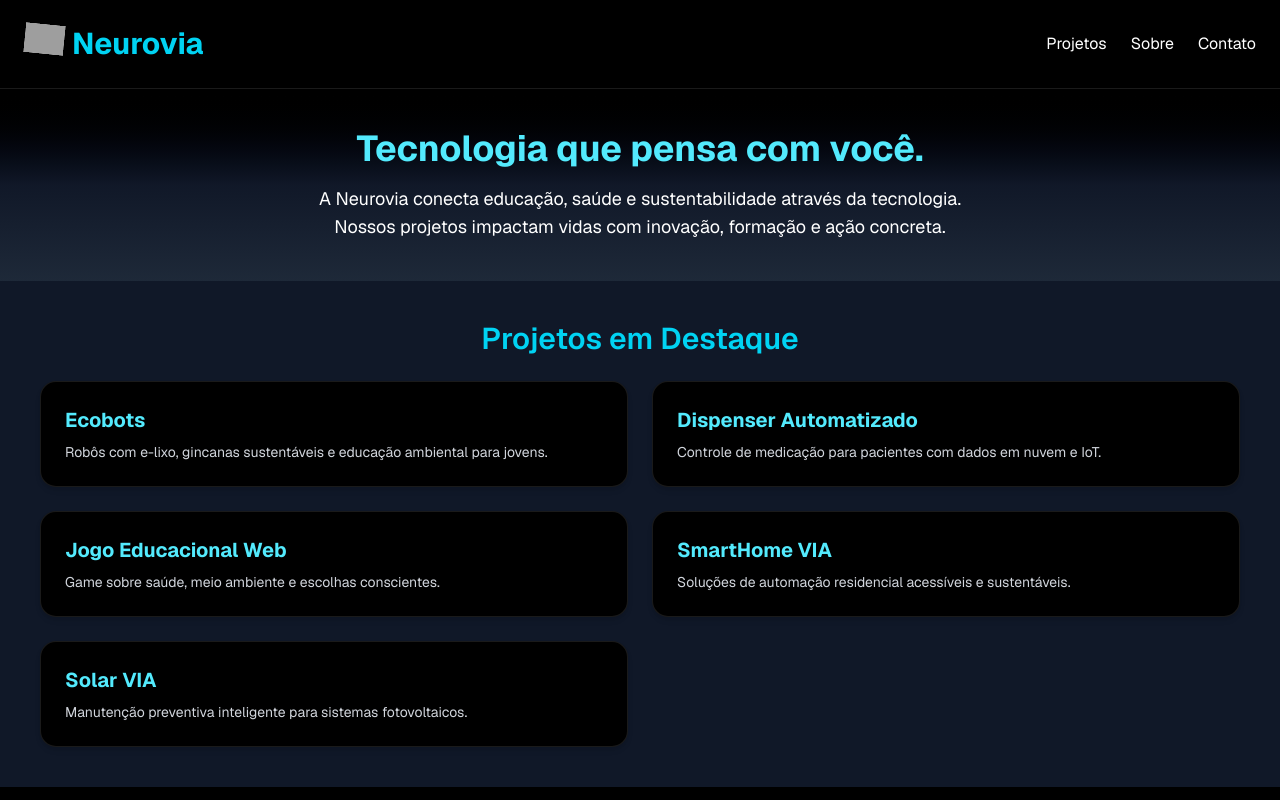
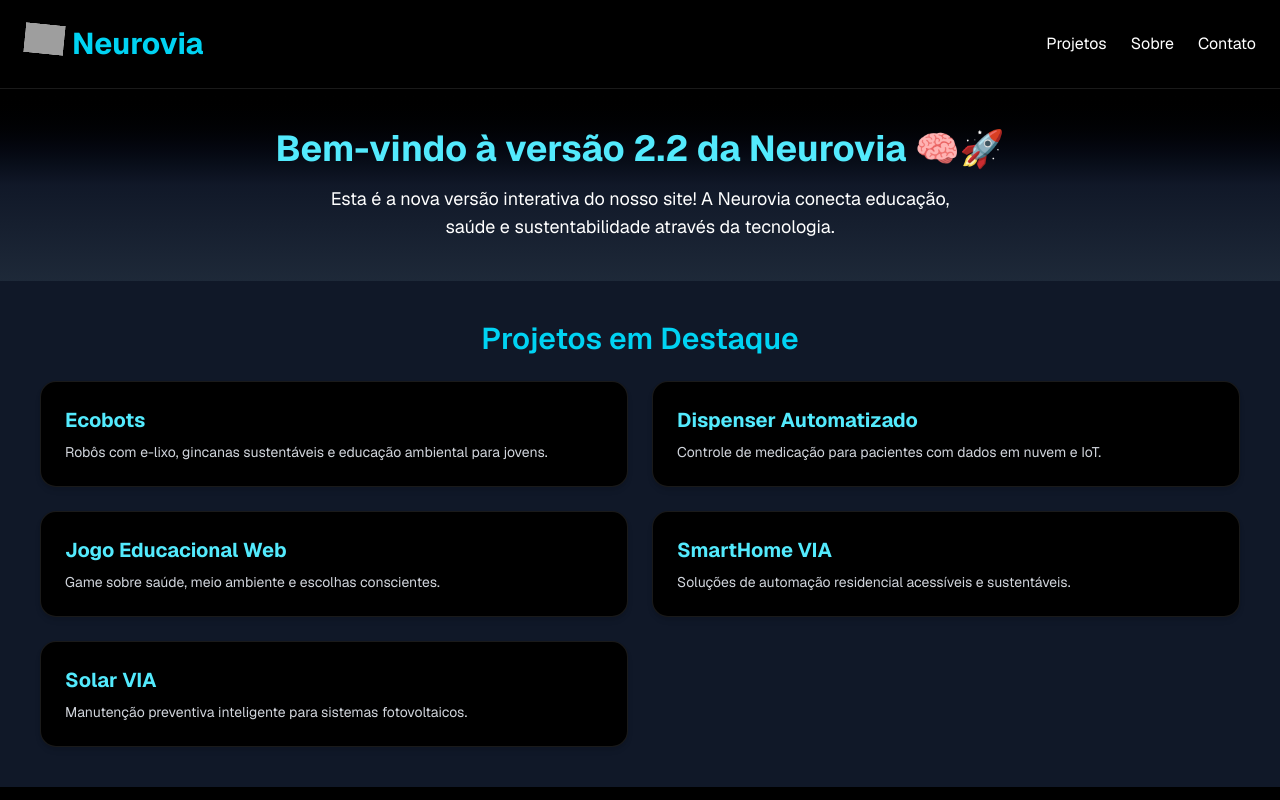
Before and after one commit to laciviarolim/neurovia-site, a Next.js app: page / in a window 1280 px wide. Shown: the top 800 px of the page. Built offline with nearby package versions, Linux system fonts and the light colour scheme; grey boxes are pictures that could not be loaded.

Commit message:
Versão 2.2: ajuste visual e confirmação de deploy

```diff
--- a/src/app/page.tsx
+++ b/src/app/page.tsx
@@ -5,10 +5,10 @@ import React from 'react';
 import { motion } from 'framer-motion';
 import Image from 'next/image';
 
-type ProjectCardProps = {
+interface ProjectCardProps {
   title: string;
   description: string;
-};
+}
 
 const ProjectCard: React.FC<ProjectCardProps> = ({ title, description }) => {
   return (
@@ -51,7 +51,7 @@ const Home: React.FC = () => {
           animate={{ opacity: 1, y: 0 }}
           transition={{ duration: 1 }}
         >
-          Tecnologia que pensa com você.
+          Bem-vindo à versão 2.2 da Neurovia 🧠🚀
         </motion.h2>
         <motion.p
           className="text-lg max-w-2xl mx-auto"
@@ -59,7 +59,7 @@ const Home: React.FC = () => {
           animate={{ opacity: 1, y: 0 }}
           transition={{ delay: 0.3, duration: 1 }}
         >
-          A Neurovia conecta educação, saúde e sustentabilidade através da tecnologia. Nossos projetos impactam vidas com inovação, formação e ação concreta.
+          Esta é a nova versão interativa do nosso site! A Neurovia conecta educação, saúde e sustentabilidade através da tecnologia.
         </motion.p>
       </section>
 
```
Also changed, not shown: package.json (+6 -5 lines), 1 other file (tests, documents, lock files or other folders).
